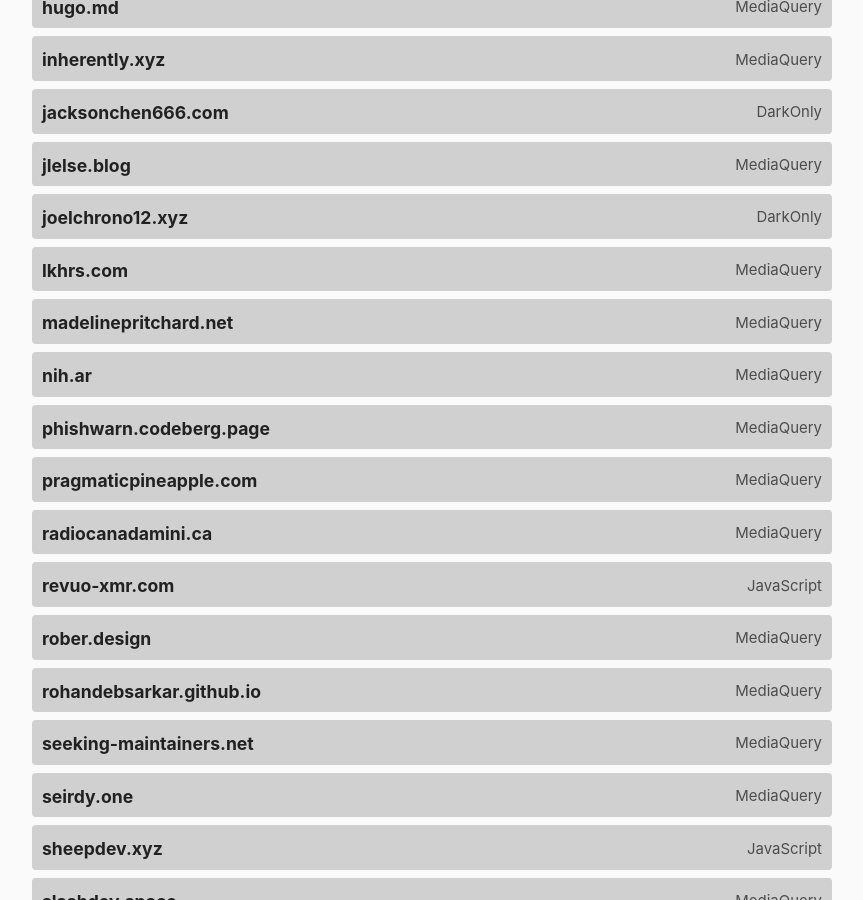
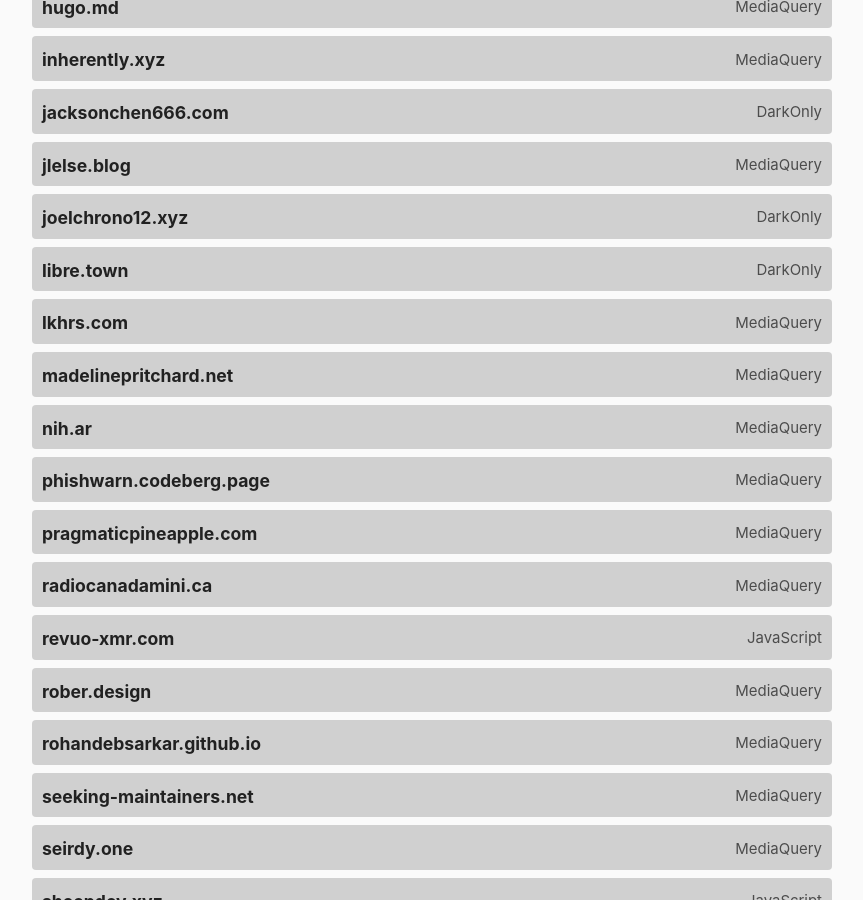
Before and after one commit to katherinek727/darktheme.club, a Jekyll site: the page built from index.md, in a window 1280 px wide and 900 px high, scrolled down 2059 px. Shown: the whole window, without its empty margins (208-1071 px from the left). Built offline with Jekyll 4.4.1, drawn with Linux system fonts in a browser that asks for light colours.

Commit message:
Add Libre.Town to the site list
- domain: libre.town
  url: https://libre.town/
  method: darkonly
  last_checked: 2023-03-27

```diff
--- a/_data/sites.yml
+++ b/_data/sites.yml
@@ -153,6 +153,11 @@
   method: darkonly
   last_checked: 2023-01-04
 
+- domain: libre.town
+  url: https://libre.town/
+  method: darkonly
+  last_checked: 2023-03-27
+
 - domain: lkhrs.com
   url: https://www.lkhrs.com/
   method: mediaquery
```
